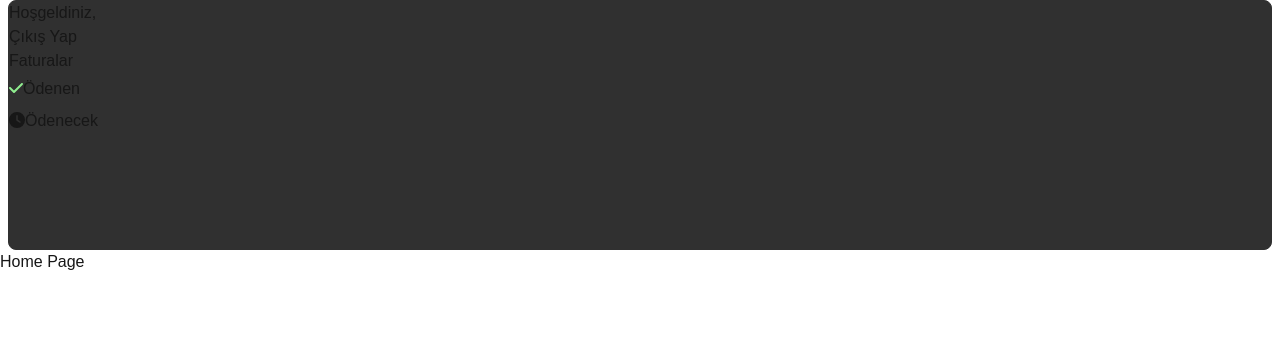
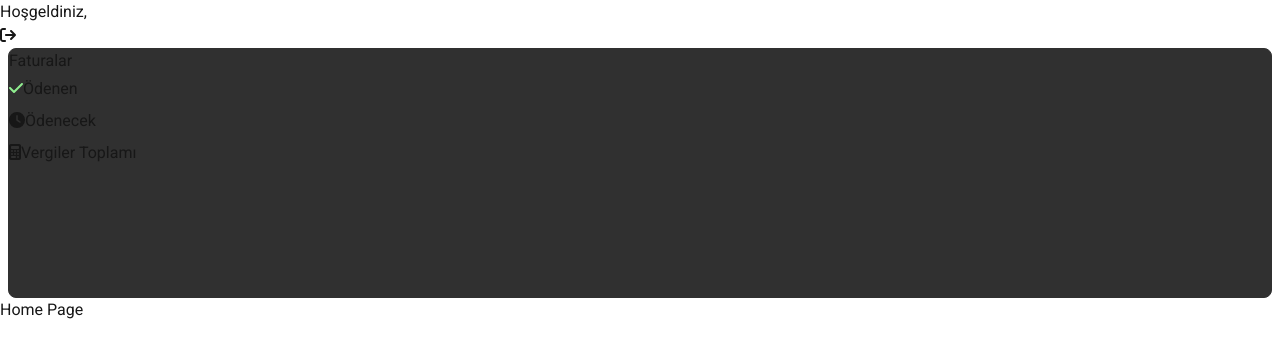
Before and after one commit to yasin2dev/fatrack, a Next.js app: page / in a window 1280 px wide. Shown: the top 358 px of the page. Built offline with nearby package versions, Linux system fonts and the light colour scheme.

Commit message:
add Header.tsx and use the layout system

```diff
--- /dev/null
+++ b/src/app/components/Header.tsx
@@ -0,0 +1,18 @@
+import React from 'react';
+import {FontAwesomeIcon} from "@fortawesome/react-fontawesome";
+import {faSignOut} from "@fortawesome/free-solid-svg-icons"
+
+function Header() {
+    return (
+        <header className={"mx-auto flex items-center justify-between"}>
+            <div className={"flex justify-start"}>
+                <h2 className={"text-start mx-3 my-2 text-xl font-bold"}>{process.env.appname}</h2>
+            </div>
+            <div className="text-white p-2 mx-auto hidden lg:flex lg:flex-1 lg:justify-end">
+                <p className={"user-greet font-bold"}>Hoşgeldiniz, {process.env["user"]}</p>
+                <button className={"hover:text-red-400"}><FontAwesomeIcon icon={faSignOut} className={"fa fa-signOut my-auto ml-2"}/></button>
+            </div>
+        </header>
+    )};
+
+export default Header;
--- a/src/app/components/sidepanel.tsx
+++ b/src/app/components/sidepanel.tsx
@@ -1,34 +1,47 @@
 import '../styles/sidepanel.css'
 import {FontAwesomeIcon} from '@fortawesome/react-fontawesome'
-import {faCheck, faClock} from '@fortawesome/free-solid-svg-icons'
+import {faCheck, faClock, faCalculator} from '@fortawesome/free-solid-svg-icons'
+
+import {Roboto} from "next/font/google"
+
+const f_roboto = Roboto({
+    subsets: ['latin'],
+    weight: '400'
+});
 
 export default function SidePanel() {
     return (
         <div className={"sidepanel"}>
-            <div className="text-white p-2 mx-auto my-2 text-start">
-                <p className={"user-greet font-bold"}>Hoşgeldiniz, {process.env["user"]}</p>
-                <button className={"items-start hover:text-red-500"}><a href={"/"}>Çıkış Yap</a></button>
-            </div>
-            <div className={"text-white p-2 mx-auto my-2"}>
-                <h3 className={"font-bold text-center"}>Faturalar</h3>
-                <ul className={"text-start my-6"}>
-                    <li className={"fatBtn cursor-pointer"}><a><span className={"p-2"}>
+            {/*Font DIV*/}
+            <div className={f_roboto.className}>
+                <h3 className={"collapsibleBtn font-bold mx-8"}>Faturalar</h3>
+                <div className={"text-white p-2 mx-auto my-2"}>
+                    <ul className={"text-start mr-auto"}>
+                        <li className={"fatBtn cursor-pointer"}><span className={"p-2"}>
                         <FontAwesomeIcon
                             icon={faCheck}
                             className={"fa fa-check"}
                             style={{color: "lightgreen"}}
                         /></span>
-                        Ödenen</a>
-                    </li>
-                    <li className={"fatBtn cursor-pointer"}><a><span className={"p-2"}>
+                            Ödenen
+                        </li>
+                        <li className={"fatBtn cursor-pointer"}><span className={"p-2"}>
                         <FontAwesomeIcon
                             icon={faClock}
                             className={"fa fa-clock"}
                         /></span>
-                        Ödenecek</a>
-                    </li>
-                    <li></li>
-                </ul>
+                            Ödenecek
+                        </li>
+                        <li className={"fatBtn cursor-pointer"}>
+                        <span className={"p-2"}>
+                        <FontAwesomeIcon
+                            icon={faCalculator}
+                            className={"fa fa-calculator"}
+                        /></span>
+                            Vergiler Toplamı
+                        </li>
+                    </ul>
+                </div>
             </div>
         </div>
     )
--- a/src/app/layout.tsx
+++ b/src/app/layout.tsx
@@ -1,25 +1,22 @@
 import type { Metadata } from "next";
-import localFont from "next/font/local";
+import {Roboto} from "next/font/google"
 import "./globals.css";
 import "@fortawesome/fontawesome-svg-core/styles.css";
 import { config } from "@fortawesome/fontawesome-svg-core";
+
+import Header from "./components/Header";
+
 config.autoAddCss = false;
-
-const geistSans = localFont({
-  src: "./fonts/GeistVF.woff",
-  variable: "--font-geist-sans",
-  weight: "100 900",
-});
-const geistMono = localFont({
-  src: "./fonts/GeistMonoVF.woff",
-  variable: "--font-geist-mono",
-  weight: "100 900",
-});
 
 export const metadata: Metadata = {
   title: "Create Next App",
   description: "Generated by create next app",
 };
+
+const f_roboto = Roboto({
+  weight: '400',
+  subsets: ['latin'],
+});
 
 export default function RootLayout({
   children,
@@ -29,9 +26,12 @@ export default function RootLayout({
   return (
     <html lang="en">
       <body
-        className={`${geistSans.variable} ${geistMono.variable} antialiased`}
+        className={f_roboto.className}
       >
+      <Header />
+      <div className={"flex"}>
         {children}
+      </div>
       </body>
     </html>
   );
--- a/src/app/styles/sidepanel.css
+++ b/src/app/styles/sidepanel.css
@@ -21,3 +21,7 @@
     background-color: #404040;
     border-radius: 0.25rem;
 }
+
+.collapsibleBtn {
+    font-size: 1rem;
+}
```
